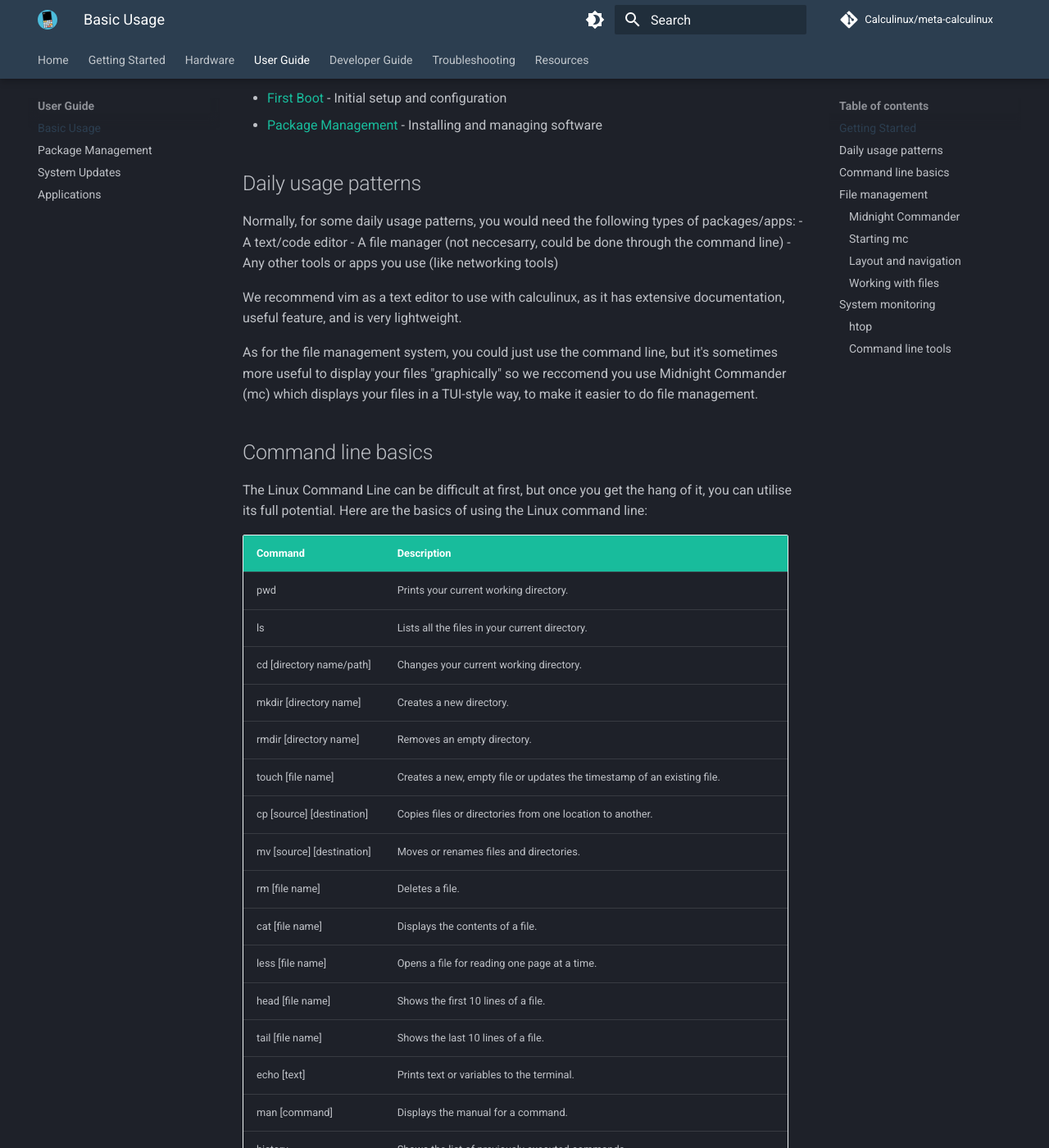
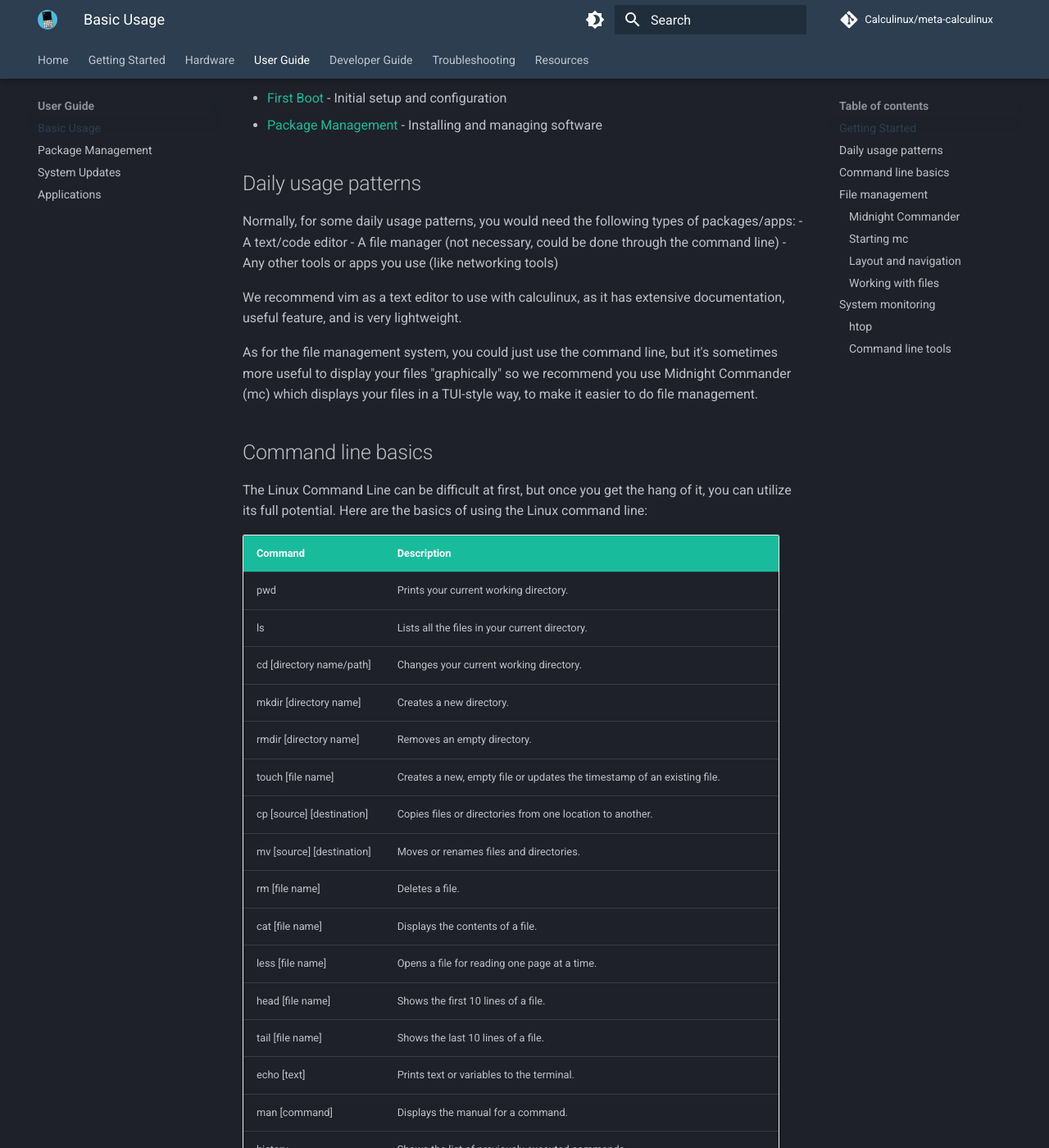
Before and after one commit to Calculinux/docs, an MkDocs documentation site: the page built from docs/user-guide/basic-usage.md, in a window 1280 px wide and 1400 px high, scrolled down 287 px. Shown: the whole window at 82% size. Built offline with MkDocs 1.6.1 and Material for MkDocs 9.7.7, drawn with Linux system fonts in a browser that asks for light colours; comment, search, counter and statistics services are not loaded; some of the changed text lies outside the part shown.

Commit message:
Fix typos and enhance clarity in basic usage guide
Corrected typos and improved clarity in the user guide.

````diff
--- a/docs/user-guide/basic-usage.md
+++ b/docs/user-guide/basic-usage.md
@@ -12,45 +12,47 @@ First, please refer to (if you haven't already):
 
 Normally, for some daily usage patterns, you would need the following types of packages/apps:
 - A text/code editor
-- A file manager (not neccesarry, could be done through the command line)
+- A file manager (not necessary, could be done through the command line)
 - Any other tools or apps you use (like networking tools)
 
 We recommend vim as a text editor to use with calculinux, as it has extensive documentation, useful feature, and is very lightweight.
 
-As for the file management system, you could just use the command line, but it's sometimes more useful to display your files "graphically" so we reccomend you use Midnight Commander (mc) which displays your files in a TUI-style way, to make it easier to do file management.
+As for the file management system, you could just use the command line, but it's sometimes more useful to display your files "graphically" so we recommend you use Midnight Commander (mc) which displays your files in a TUI-style way, to make it easier to do file management.
 
 ## Command line basics
 
-The Linux Command Line can be difficult at first, but once you get the hang of it, you can utilise its full potential. Here are the basics of using the Linux command line:
+The Linux Command Line can be difficult at first, but once you get the hang of it, you can utilize its full potential. Here are the basics of using the Linux command line:
 
-| Command | Description |
-|----------|-------------|
-| pwd | Prints your current working directory. |
-| ls | Lists all the files in your current directory. |
-| cd [directory name/path] | Changes your current working directory. |
-| mkdir [directory name] | Creates a new directory. |
-| rmdir [directory name] | Removes an empty directory. |
-| touch [file name] | Creates a new, empty file or updates the timestamp of an existing file. |
-| cp [source] [destination] | Copies files or directories from one location to another. |
-| mv [source] [destination] | Moves or renames files and directories. |
-| rm [file name] | Deletes a file. |
-| cat [file name] | Displays the contents of a file. |
-| less [file name] | Opens a file for reading one page at a time. |
-| head [file name] | Shows the first 10 lines of a file. |
-| tail [file name] | Shows the last 10 lines of a file. |
-| echo [text] | Prints text or variables to the terminal. |
-| man [command] | Displays the manual for a command. |
-| history | Shows the list of previously executed commands. |
-| clear | Clears the terminal screen. |
-| whoami | Displays the current logged-in username. |
-| uname -a | Prints system information such as kernel and OS details. |
-| df -h | Shows disk space usage on all mounted filesystems in a human-readable format. |
-| du -sh [directory] | Displays the total disk usage of a directory. |
-| ps aux | Lists all running processes on the system. |
-| top | Displays active processes and resource usage in real time. |
-| kill [PID] | Terminates a process using its process ID. |
+|             Command             |                                Description                                  |
+|---------------------------------|-----------------------------------------------------------------------------|
+| pwd                             | Prints your current working directory.                                      |
+| ls                              | Lists all the files in your current directory.                              |
+| cd [directory name/path]        | Changes your current working directory.                                     |
+| mkdir [directory name]          | Creates a new directory.                                                    |
+| rmdir [directory name]          | Removes an empty directory.                                                 |
+| touch [file name]               | Creates a new, empty file or updates the timestamp of an existing file.     |
+| cp [source] [destination]       | Copies files or directories from one location to another.                   |
+| mv [source] [destination]       | Moves or renames files and directories.                                     |
+| rm [file name]                  | Deletes a file.                                                             |
+| cat [file name]                 | Displays the contents of a file.                                            |
+| less [file name]                | Opens a file for reading one page at a time.                                |
+| head [file name]                | Shows the first 10 lines of a file.                                         |
+| tail [file name]                | Shows the last 10 lines of a file.                                          |
+| echo [text]                     | Prints text or variables to the terminal.                                   |
+| man [command]                   | Displays the manual for a command.                                          |
+| history                         | Shows the list of previously executed commands.                             |
+| clear                           | Clears the terminal screen.                                                 |
+| whoami                          | Displays the current logged-in username.                                    |
+| uname -a                        | Prints system information such as kernel and OS details.                    |
+| df -h                           | Shows disk space usage on all mounted filesystems in human-readable format. |
+| du -sh [directory]              | Displays the total disk usage of a directory.                               |
+| ps aux                          | Lists all running processes on the system.                                  |
+| top                             | Displays active processes and resource usage in real time.                  |
+| kill [PID]                      | Terminates a process using its process ID.                                  |
 
-For more thourough command explinations, and a larger list, you may want to refer to: [100+ Linux Commands: A Complete Guide for Beginners and Professionals](https://dev.to/10000coders/100-linux-commands-a-complete-guide-for-beginners-and-professionals-5404)
+
+
+For more thorough command explanations, and a larger list, you may want to refer to: [100+ Linux Commands: A Complete Guide for Beginners and Professionals](https://dev.to/10000coders/100-linux-commands-a-complete-guide-for-beginners-and-professionals-5404)
 
 ## File management
 
@@ -62,7 +64,7 @@ Midnight Commander (mc) is a TUI file manager that runs in your terminal and sho
 
 ### Starting mc
 
-Open a terminal, go to any directory you like, and run mc.
+Open a terminal, go to any directory you like, and run ```mc```.
 It will take over the terminal with a full‑screen interface; press ```F10``` to quit and you will be back at the same shell prompt.
 
 ### Layout and navigation
````
